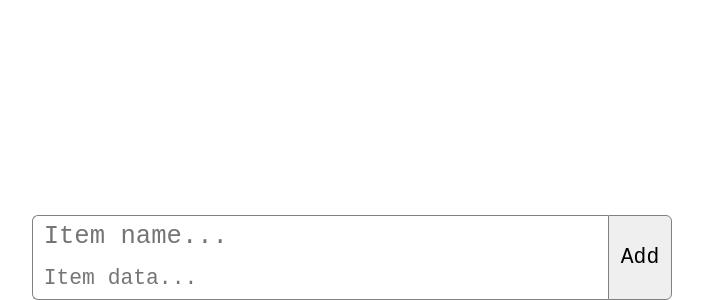
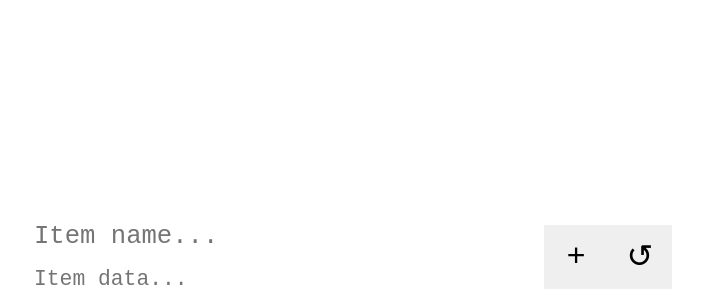
Before and after one commit to baddabudda/simple-groceries, a Vue app: page / in a window 1280 px wide. Shown: the part 500-800 px from the top of the page, without its empty margins (288-991 px from the left). Built offline with nearby package versions, Linux system fonts and the light colour scheme.

Commit message:
refactor(ui): drop input styling

```diff
--- a/src/components/AddInput.vue
+++ b/src/components/AddInput.vue
@@ -25,20 +25,21 @@ function clearInput() {
 </script>
 
 <template>
-    <div class="add-container">
-        <div class="input-container">
-            <input type="text" maxlength="16" class="input name" v-model="itemName" placeholder="Item name...">
-            <input type="text" maxlength="16" class="input data" v-model="itemData" placeholder="Item data...">
+    <div class="position-container">
+        <div class="add-container">
+            <div class="input-container">
+                <input type="text" maxlength="16" class="input name" v-model="itemName" placeholder="Item name...">
+                <input type="text" maxlength="16" class="input data" v-model="itemData" placeholder="Item data...">
+            </div>
+            <button class="button submit" @click="onSubmitClicked">&plus;</button>
+            <button class="button submit" @click="onSubmitClicked">&circlearrowleft;</button>
         </div>
-        <button class="button submit" @click="onSubmitClicked">Add</button>
     </div>
 </template>
 
 <style scoped>
-.add-container {
+.position-container {
     background-color: white;
-    display: flex;
-    flex-direction: row;
     max-width: 30rem;
     height: 4rem;
     margin: 0 auto;
@@ -46,6 +47,12 @@ function clearInput() {
     bottom: 0;
     left: 0;
     right: 0;
+}
+
+.add-container {
+    height: inherit;
+    display: flex;
+    flex-direction: row;
 }
 
 .input-container {
@@ -66,27 +73,22 @@ function clearInput() {
 }
 
 .name {
-    border-width: 1px 0 0 1px;
-    border-radius: 6px 0 0 0;
-    padding: 0 0 0 0.5rem;
     font-size: 1.2rem;
 }
 
 .data {
-    border-width: 0 0 1px 1px;
-    border-radius: 0 0 0 6px;
-    padding: 0 0 0 0.5rem;
     font-size: 1rem;
 }
 
 .button {
-    padding: 0.1em 0.2em;
-    flex: 0 10%;
-    border-radius: 0 6px 6px 0;
+    height: 3rem;
+    width: 3rem;
+    font-size: 1.5rem;
     outline: none;
     border-style: solid;
     border-color: gray;
-    border-width: 1px;
+    border-width: 0;
     cursor: pointer;
+    margin: auto 0;
 }
 </style>
```
